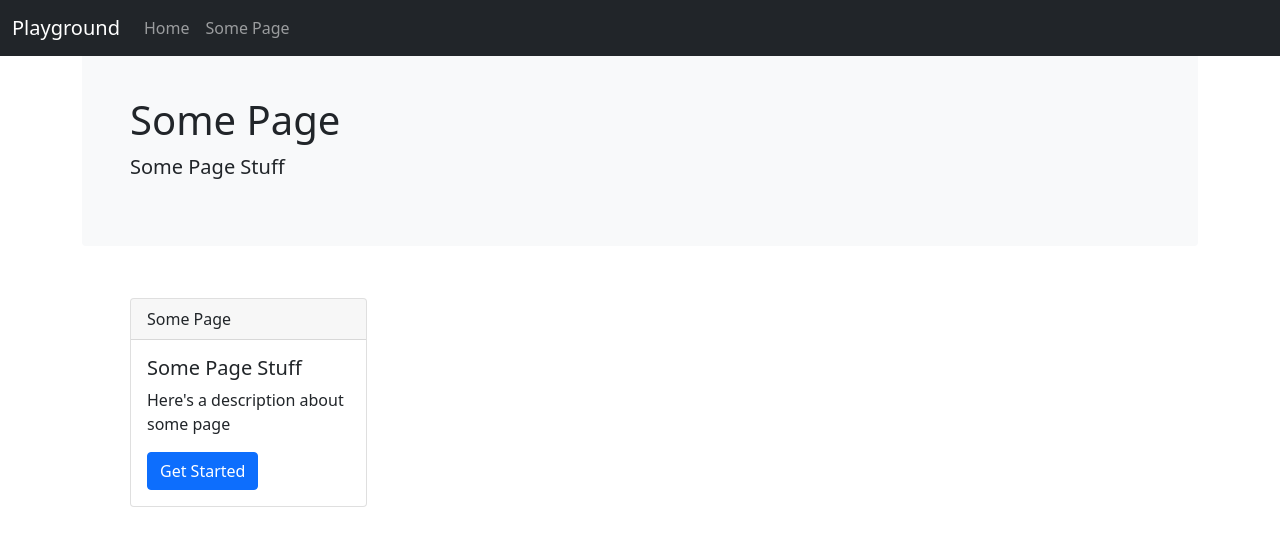
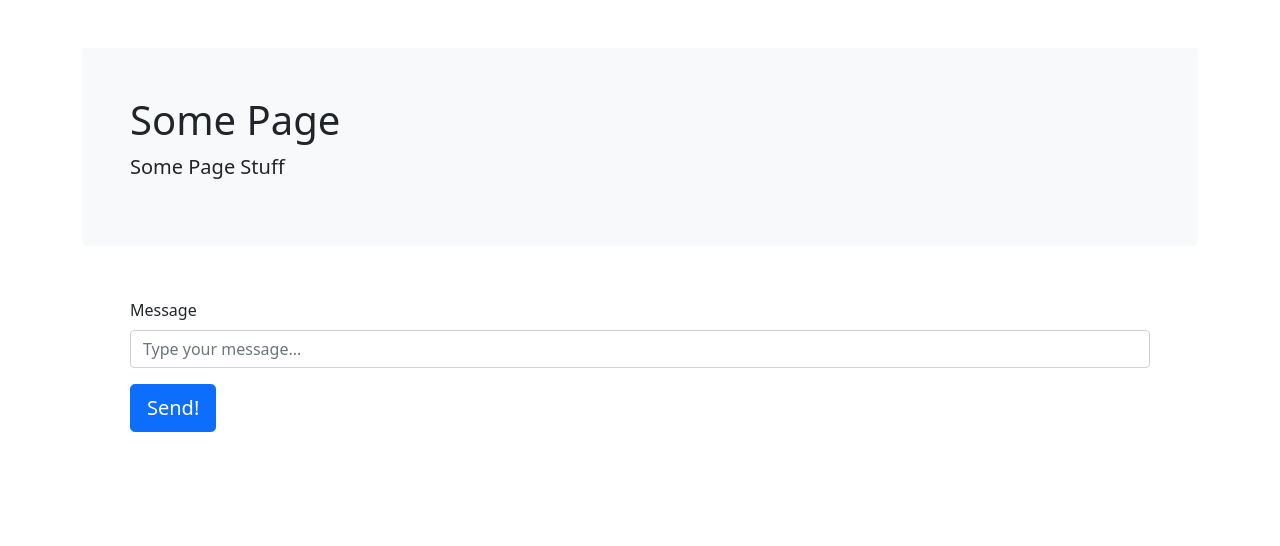
Before and after one commit to oriceane/open-ai-flask-boilerplate, a Flask app: page / in a window 1280 px wide. Shown: the top 546 px of the page. Run offline with Flask 3, Linux system fonts and the light colour scheme.

Commit message:
MiniTee API

```diff
--- a/app.py
+++ b/app.py
@@ -1,23 +1,38 @@
 from flask import Flask, render_template, request, redirect, url_for, flash
-import config
+import config, aifunctions, requests
 
 app = Flask(__name__, static_folder=config.UPLOAD_FOLDER)
+app = Flask(__name__)
 
-app = Flask(__name__)
+system_prompt = {"role": "system", "content": "You are a biology tutor. You are chatting with your student. You need to help them figure out the answer to the problem by themselves. DON'T GIVE THE ANSWER. Decompose the problems in smaller steps and go through those steps one by one with your student to help them find the answer by themselves. After each steps ask the students what to do next. Never cover more than one step at the time in your messages. Always ask students to try to solve it first without giving any hints or answer. The problem to solve is \"Describe how the lungs are adapted for gas exchange\". Always finish your answer with a follow up question. Encourage your student with a positive tone."}
+assistant_prompt = {"role": "assistant", "content": "Let's try to solve the following problem: \"Describe how the lungs are adapted for gas exchange\"."}
+all_messages = [system_prompt, assistant_prompt]
 
 @app.errorhandler(404)
 def page_not_found(e):
     return render_template('404.html'), 404
 
-
 @app.route('/', methods=["GET", "POST"])
 def index():
     return render_template('index.html', **locals())
 
+@app.route('/messages', methods=['POST'])
+def send_message_and_get_response():
+    user_message = request.get_json()
+    all_messages.append({"role": "user", "content": user_message})
 
-@app.route('/some-page', methods=["GET", "POST"])
-def somePage():
-    return render_template('some-page.html', **locals())
+    print("MESSAGE: " + user_message)
+
+    options = {}
+    options["messages"] = all_messages
+    response = aifunctions.chatCompletionQuery(options)
+
+    assistant_response = response.choices[0].message.content
+    all_messages.append({"role": "assistant", "content": assistant_response})
+
+    print("RESPONSE: " + assistant_response)
+
+    return assistant_response
 
 if __name__ == '__main__':
     app.run(host='0.0.0.0', port='8888', debug=True)
--- a/templates/includes/layout.html
+++ b/templates/includes/layout.html
@@ -38,30 +38,8 @@
   </head>
   <body>
 
-      <nav class="navbar navbar-expand-md navbar-dark fixed-top bg-dark">
-        <div class="container-fluid">
-          <a class="navbar-brand" href="/">Playground</a>
-          <button class="navbar-toggler" type="button" data-bs-toggle="collapse" data-bs-target="#navbarCollapse" aria-controls="navbarCollapse" aria-expanded="false" aria-label="Toggle navigation">
-            <span class="navbar-toggler-icon"></span>
-          </button>
-          <div class="collapse navbar-collapse" id="navbarCollapse">
-            <ul class="navbar-nav me-auto mb-2 mb-md-0">
-              <li class="nav-item">
-                <a class="nav-link" aria-current="page" href="/">Home</a>
-              </li>
-
-              <li class="nav-item">
-                <a class="nav-link" href="/some-link">Some Page</a>
-              </li>
-            </ul>
-          </div>
-        </div>
-      </nav>
-
-
       {% block body %}
       {% endblock %}
-
 
     <!-- JavaScript Bundle with Popper -->
     <script src="https://cdn.jsdelivr.net/npm/bootstrap@5.1.3/dist/js/bootstrap.bundle.min.js" integrity="sha384-ka7Sk0Gln4gmtz2MlQnikT1wXgYsOg+OMhuP+IlRH9sENBO0LRn5q+8nbTov4+1p" crossorigin="anonymous"></script>
--- a/templates/index.html
+++ b/templates/index.html
@@ -8,25 +8,19 @@
     </p>
   </div>
 
-
   <div class="p-5 rounded mt-1">
     <div class="row">
 
+      <form class="" action="/messages" method="post">
 
-      <!-- One Item Starts Here -->
-      <div class="col-lg-3 mb-3">
-        <div class="card">
-          <div class="card-header">
-            Some Page
-          </div>
-          <div class="card-body">
-            <h5 class="card-title">Some Page Stuff</h5>
-            <p class="card-text">Here's a description about some page</p>
-            <a href="/some-page" class="btn btn-primary">Get Started</a>
-          </div>
+        <div class="mb-3">
+          <label class="form-label" for="message">Message</label>
+          <input type="text" class="form-control" id="message" placeholder="Type your message...">
         </div>
-      </div>
-      <!-- One Item Ends here -->
+
+        <button type="submit" class="btn btn-primary btn-lg">Send!</button>
+
+      </form>
 
     </div>
   </div>
```
